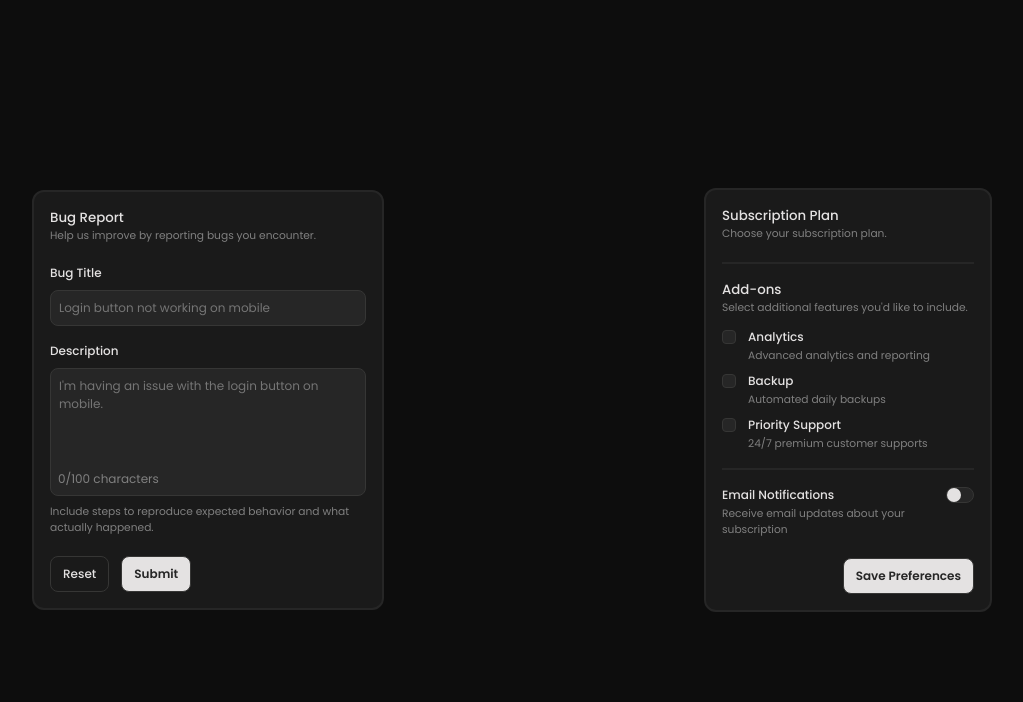
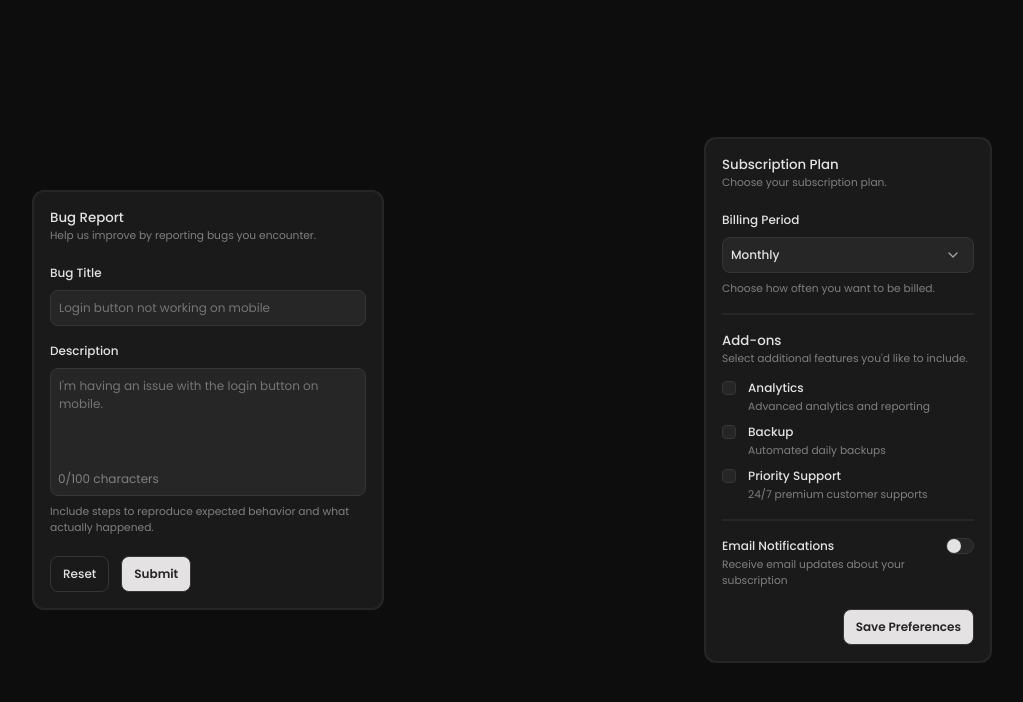
Before and after one commit to borislavkorablev/forms-practice_10-26, a website: page index.html in a window 1280 px wide. Shown: the whole page, without its empty margins (112-1135 px from the left). Drawn offline with Linux system fonts and the light colour scheme.

Commit message:
added billing to challenging form

```diff
--- a/index.html
+++ b/index.html
@@ -61,6 +61,14 @@
             </header>
 
             <div class="form-body">
+                <label class="billing" for="billing">
+                    <span>Billing Period</span>
+                    <select class="form-select" name="billing" id="billing" required>
+                        <option value="monthly" selected>Monthly</option>
+                        <option value="annually">Annually</option>
+                    </select>
+                    <p>Choose how often you want to be billed.</p>
+                </label>
                 <div class="addons">
                     <h1 id="addons-label">Add-ons</h1>
                     <p>Select additional features you'd like to include.</p>
@@ -82,13 +90,11 @@
                         </label>
                     </fieldset>
                 </div>
-                <div>
-                    <label class="notifications">
-                        <span class="notifications-label">Email Notifications</span>
-                        <input type="checkbox" name="email-notifications" role="switch" />
-                        <span class="notifications-description">Receive email updates about your subscription</span>
-                    </label>
-                </div>
+                <label class="notifications">
+                    <span class="notifications-label">Email Notifications</span>
+                    <input type="checkbox" name="email-notifications" role="switch" />
+                    <span class="notifications-description">Receive email updates about your subscription</span>
+                </label>
             </div>
 
             <footer class="form-footer footer-right">
--- a/styles.css
+++ b/styles.css
@@ -15,6 +15,7 @@
 /* --- Components --- */
 @import url('styles/components/forms/forms.css');
 @import url('styles/components/forms/form-first/form-first.css');
+@import url('styles/components/forms/form-second/form-second-billing.css');
 @import url('styles/components/forms/form-second/form-second-addons.css');
 @import url('styles/components/forms/form-second/form-second-notifications.css');
 @import url('styles/components/buttons.css');
--- /dev/null
+++ b/styles/components/forms/form-second/form-second-billing.css
@@ -0,0 +1,40 @@
+.billing {
+    display: flex;
+    flex-direction: column;
+    gap: var(--space-xs);
+}
+
+.form-select {
+  appearance: none; /* Убирает системную стрелку и оформление ОС */
+  background-color: var(--bg-input-default);
+  color: var(--white-dark, #fff);
+  border: 1px solid var(--border-input-default);
+  border-radius: var(--border-radius-m);
+  padding: var(--space-xs);
+  padding-inline-end: 2.5rem; /* Место справа, чтобы длинный текст не залезал на стрелку */
+  font-family: inherit;
+  font-size: var(--text-m);
+  cursor: pointer;
+  transition: background-color 0.15s ease, border-color 0.15s ease-in-out;
+
+
+  background-image: url("../../../../images/svg/arrow.svg");
+  background-repeat: no-repeat;
+  background-position: right 0.75rem center;
+  background-size: 1rem;
+
+  &:hover {
+    border-color: var(--border-input-focus);
+  }
+
+  &:focus {
+    outline: none;
+    background-color: var(--bg-page-secondary);
+    border-color: var(--border-input-focus);
+  }
+
+  body.using-keyboard &:focus {
+    outline: 2px solid hsl(45deg 100% 50%);
+    outline-offset: 2px;
+  }
+}
```
Also changed, not shown: images/svg/arrow.svg (added).
